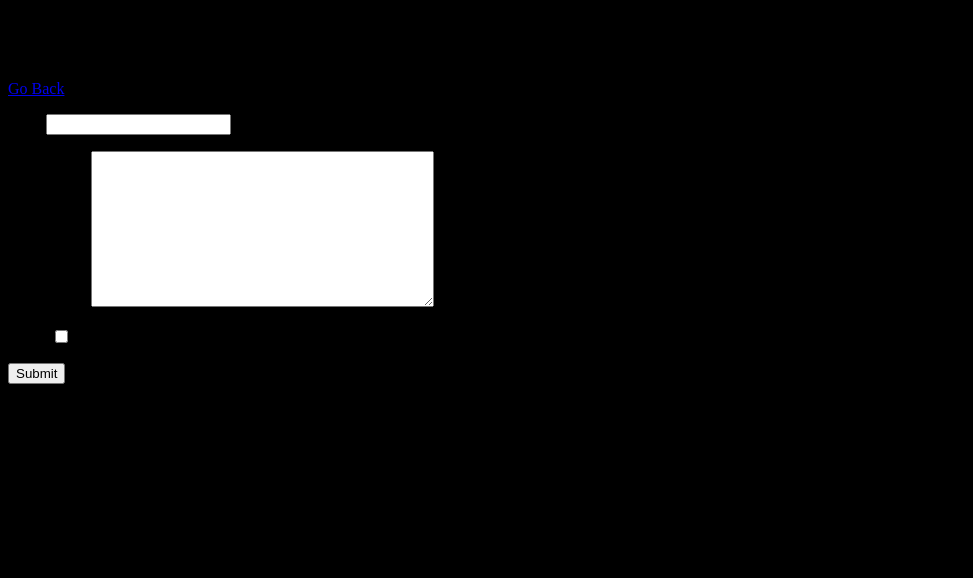
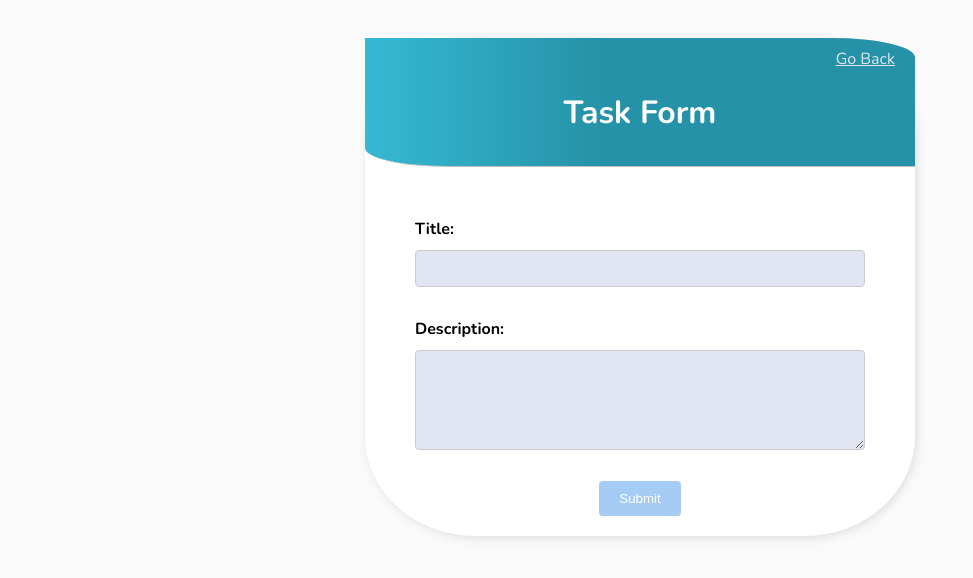
Before and after one commit to Torrescjua/TO-DO-LIST, a Django app: page /task-create/ in a window 1280 px wide. Shown: the top 578 px of the page, without its empty margins (0-973 px from the left). Run offline with Django 5.2, Linux system fonts and the light colour scheme; a user stored in the database is signed in.

Commit message:
styles [login, register, forms] done Logic error message done too

```diff
--- a/ToDoList/settings.py
+++ b/ToDoList/settings.py
@@ -50,6 +50,8 @@ MIDDLEWARE = [
     'django.contrib.messages.middleware.MessageMiddleware',
     'django.middleware.clickjacking.XFrameOptionsMiddleware',
 ]
+
+MESSAGE_STORAGE = 'django.contrib.messages.storage.session.SessionStorage'
 
 ROOT_URLCONF = 'ToDoList.urls'
 
--- a/base/templates/base/index.html
+++ b/base/templates/base/index.html
@@ -6,15 +6,13 @@
         <meta charset="utf-8">
         <meta http-equiv="X-UA-Compatible" content="IE=edge">
         <title>To Do List</title>
-        <meta name="description" content="">
+        <meta name="description" content="Django Task Management Application - TODOLIST">
         <meta name="viewport" content="width=device-width, initial-scale=1">
         <link rel="stylesheet" href="{% static 'css/styles.css' %}">
     </head>
     <body>
-        <divlass="container">
-            {% block content %}
-
-            {% endblock content %}
+        <div class="container">
+            {% block content %} {% endblock content %}
         </div>
     </body>
 </html>
--- a/base/templates/base/task_form.html
+++ b/base/templates/base/task_form.html
@@ -1,11 +1,20 @@
 {% extends "base/index.html" %}
 
 {% block content %}
-    <h1>Task Form</h1>
-    <a href="{% url 'tasks' %}">Go Back</a>
-    <form method="POST" action="">
+    <div class="header-bar">
+        <div class="return-tag" align="right">
+            <a href="{% url 'tasks' %}">Go Back</a>
+        </div>
+        <h1>Task Form</h1>
+    </div>
+
+    <form method="POST">
         {% csrf_token %}
-        {{ form.as_p }}
-        <button type="submit">Submit</button>
+        <div class="form-container">
+            {{ form.as_p }}
+            <div align="center">
+                <button type="submit">Submit</button>
+            </div>
+        </div>
     </form>
 {% endblock content %}
--- a/base/views.py
+++ b/base/views.py
@@ -7,9 +7,10 @@ from django.contrib.auth.views import LoginView
 from django.contrib.auth.mixins import LoginRequiredMixin
 from django.contrib.auth.forms import UserCreationForm
 from django.contrib.auth import login
+from django.contrib import messages
 
 from .models import Task
-from django.shortcuts import redirect
+from django.shortcuts import redirect, render
 
 
 class CustomLoginView(LoginView):
@@ -41,6 +42,19 @@ class RegisterUser(FormView):
         if user is not None:
             login(self.request, user)
         return super().form_valid(form)
+
+    def form_invalid(self, form):
+        """
+        If the form is invalid, display the form with errors.
+        """
+        error_messages = []
+        for _ , errors in form.errors.items():
+            for error in errors:
+                error_messages.append(f"{error}")
+
+        messages.error(self.request, "Please correct the errors below.")
+
+        return self.render_to_response(self.get_context_data(form=form, error_messages=error_messages))
 
     def get(self, *args, **kwargs):
         """
@@ -92,7 +106,7 @@ class TaskCreate(LoginRequiredMixin, CreateView):
     View to handle creation of a new task.
     """
     model = Task
-    fields = ['title', 'description', 'done']
+    fields = ['title', 'description']
     success_url = reverse_lazy('tasks')
 
     def form_valid(self, form):
--- a/static/css/styles.css
+++ b/static/css/styles.css
@@ -1,3 +1,125 @@
+/* fonts.css */
+@import url('https://fonts.googleapis.com/css2?family=Nunito:ital,wght@0,200..1000;1,200..1000&display=swap');
+
 body{
-    background-color : black;
+    background-color: #FAFAFAFA;
+    padding-top: 30px;
+    font-family: 'Nunito', sans-serif;
 }
+
+.container{
+    max-width: 550px;
+    max-height: 550px;
+    margin: auto;
+    background-color: #fff;
+    -webkit-box-shadow: 2px 2px 13px -4px rgba(0, 0, 0, 0.21);
+    box-shadow: 2px 2px 13px -4px rgba(0, 0, 0, 0.21);
+    border-radius: 20%;
+}
+
+.header-bar {
+    text-align: center;
+    padding: 10px 0px;
+    border-bottom: 1px solid silver;
+    background: linear-gradient(90deg, #36B9D3 0%, #2592A7 43%, #2592A7 100%);
+    border-radius: 0 15%;
+    color: #FFFFFF;
+}
+
+/* Estilos para el contenedor del formulario */
+.form-container {
+    margin: 15px 30px;
+    padding: 20px;
+}
+
+/* Estilos para los elementos del formulario dentro del contenedor */
+.form-container label {
+    display: block;
+    margin-bottom: 10px;
+    font-weight: bold;
+}
+
+.form-container p {
+    display: block;
+    margin-bottom: 10px;
+}
+
+.form-container input[type="text"],
+.form-container textarea,
+.form-container input[type="password"] {
+    width: 100%;
+    padding: 10px;
+    margin-bottom: 15px;
+    border: 1px solid #ccc;
+    border-radius: 4px;
+    box-sizing: border-box;
+    background-color: #E1E5F2;
+}
+
+.form-container input[type="checkbox"]{
+    display: flow-root;
+}
+
+.form-container textarea {
+    height: 100px;
+}
+
+button[type="submit"] {
+    background-color: #A4CCF4;
+    color: white;
+    border: none;
+    padding: 10px 20px;
+    cursor: pointer;
+    border-radius: 4px;
+}
+
+button[type="submit"]:hover {
+    background-color: #80B8EF; /* Fondo verde más oscuro al pasar */
+}
+
+a{
+    color: #E1E5F2;
+}
+
+.error-container{
+    background-color: #f8d7da;
+    border-color: #f5c6cb;
+    padding: 10px;
+    margin-bottom: 15px;
+    border: 1px solid transparent;
+    border-radius: 4px;
+}
+
+.alert-danger {
+    color: #721c24;
+    font-size: small;
+}
+
+.return-tag {
+    padding: 0px 20px;
+}
+
+/* Estilos para el contenedor de tareas */
+
+.btn-out button[type="submit"]{
+    background-color: unset;
+    color: white;
+    text-decoration: underline; /* Agrega subrayado al texto */
+    text-underline-offset: initial; /* Ajusta el desplazamiento del subrayado si es necesario */
+    cursor: pointer;
+}
+
+.exce-container{
+    display: flex;
+    flex-direction: row;
+    justify-content: space-between;
+    align-items: center;
+    margin-bottom: 0px;
+}
+
+.exce-container p{
+    flex: 1;
+    text-align: center;
+    margin-left: 100px;
+    font-size: large;
+}
```
Also changed, not shown: base/templates/base/login.html (+10 -4 lines), base/templates/base/register.html (+31 -5 lines), base/templates/base/task_list.html (+15 -10 lines), db.sqlite3.
